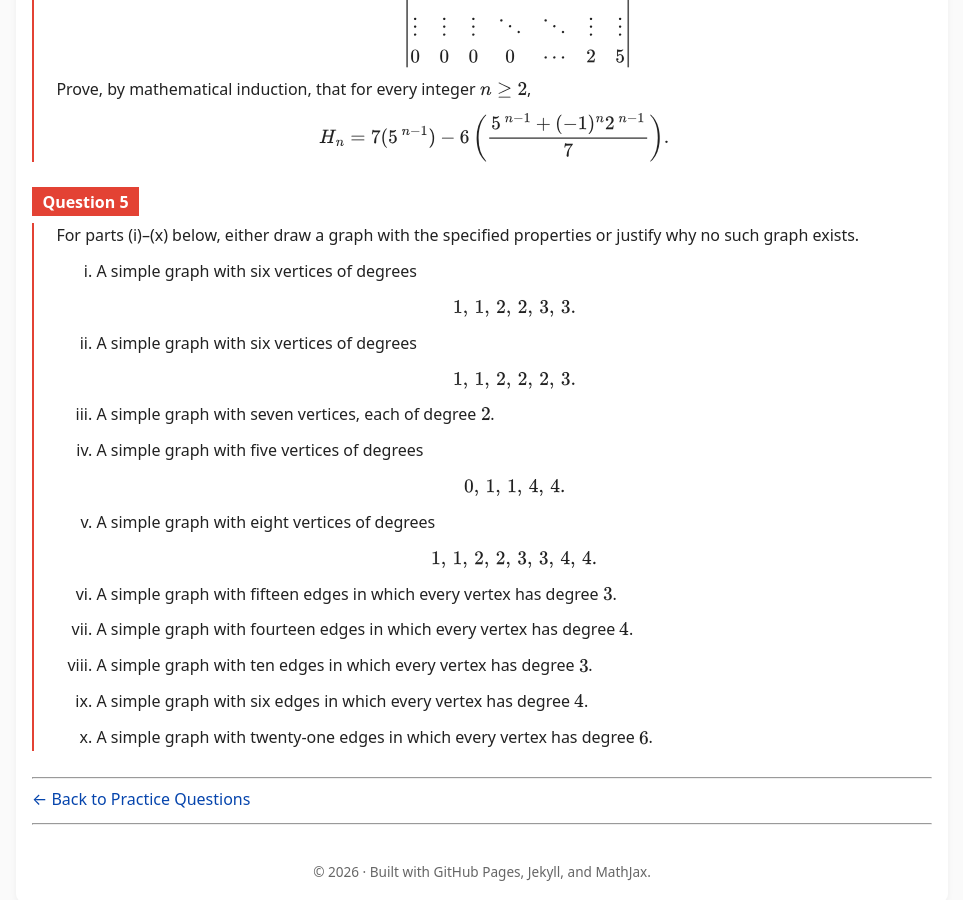
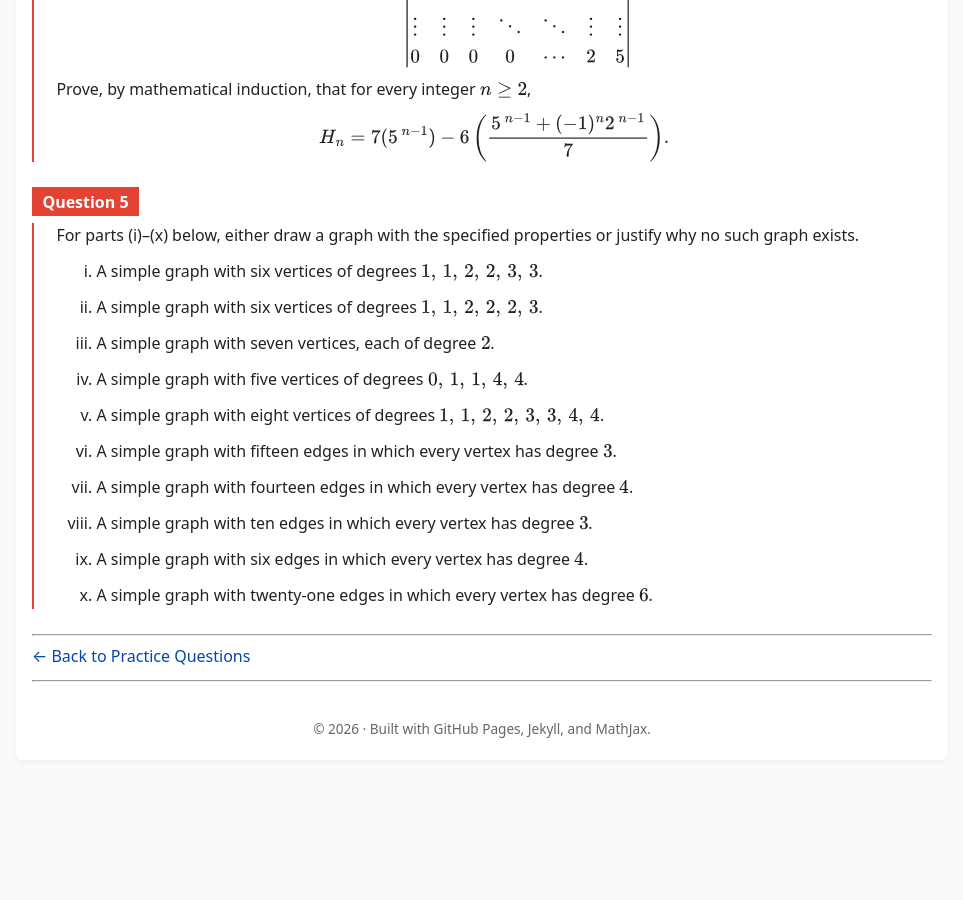
Before and after one commit to SaleemKamaludin/SaleemKamaludin.github.io, a Jekyll site: the page built from courses/math-2276/practice-questions/coursework-exam-1/index.md, in a window 1280 px wide and 900 px high, scrolled down 1682 px. Shown: the whole window, without its empty margins (158-1121 px from the left). Built offline with Jekyll 4.4.1, drawn with Linux system fonts in a browser that asks for light colours; after the commit the page ends 2474 px from its top, so only the background shows below that.

Commit message:
Format degree sequences inline in Question 5

```diff
--- a/courses/math-2276/practice-questions/coursework-exam-1/index.md
+++ b/courses/math-2276/practice-questions/coursework-exam-1/index.md
@@ -240,29 +240,15 @@ These questions are provided for additional practice for **Coursework Exam 1** a
       <li>
         <p>
           A simple graph with six vertices of degrees
+          \(1,\,1,\,2,\,2,\,3,\,3\).
         </p>
-
-        <div class="display-math">
-
-        \[
-        1,\,1,\,2,\,2,\,3,\,3.
-        \]
-
-        </div>
       </li>
 
       <li>
         <p>
           A simple graph with six vertices of degrees
+          \(1,\,1,\,2,\,2,\,2,\,3\).
         </p>
-
-        <div class="display-math">
-
-        \[
-        1,\,1,\,2,\,2,\,2,\,3.
-        \]
-
-        </div>
       </li>
 
       <li>
@@ -274,29 +260,15 @@ These questions are provided for additional practice for **Coursework Exam 1** a
       <li>
         <p>
           A simple graph with five vertices of degrees
+          \(0,\,1,\,1,\,4,\,4\).
         </p>
-
-        <div class="display-math">
-
-        \[
-        0,\,1,\,1,\,4,\,4.
-        \]
-
-        </div>
       </li>
 
       <li>
         <p>
           A simple graph with eight vertices of degrees
+          \(1,\,1,\,2,\,2,\,3,\,3,\,4,\,4\).
         </p>
-
-        <div class="display-math">
-
-        \[
-        1,\,1,\,2,\,2,\,3,\,3,\,4,\,4.
-        \]
-
-        </div>
       </li>
 
       <li>
```
